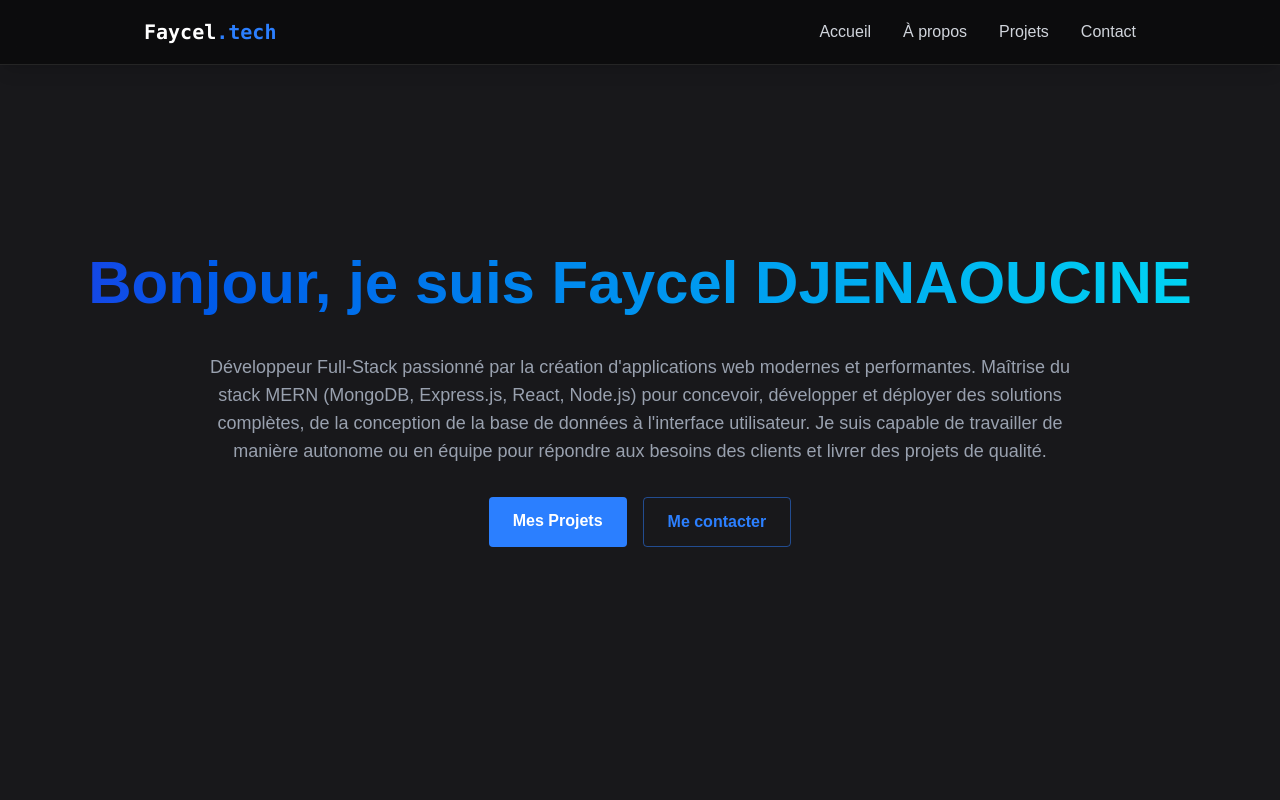
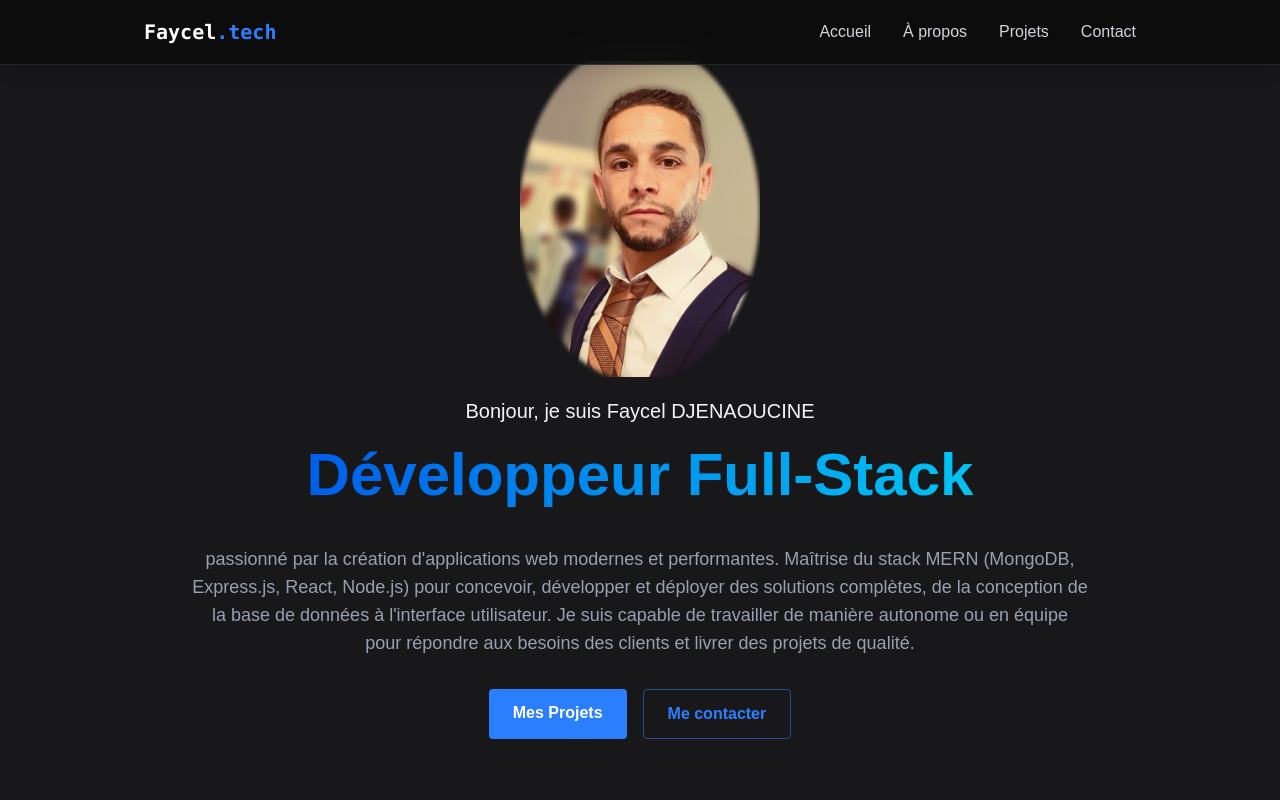
Before and after one commit to meepoorkeepo/portfulio, a React (Vite) app: page / in a window 1280 px wide. Shown: the top 800 px of the page. Built offline with nearby package versions, Linux system fonts and the light colour scheme.

Commit message:
added a photo

```diff
--- a/src/components/sections/Contact.jsx
+++ b/src/components/sections/Contact.jsx
@@ -22,7 +22,7 @@ export const Contact = () => {
     id='contact'
     className='min-h-screen flex items-center justify-center py-20'>
         <RevealOnScroll>
-            <div className="px-4 w-150">
+            <div className="px-4 w-100 md:w-150 ">
                 <h2 className="text-5xl font-bold mb-8 bg-linear-to-r from-blue-500 to bg-cyan-400 bg-clip-text text-transparent text-center">Contactez-moi</h2>
                 <form className="space-y-6 " onSubmit={handleSubmit}>
 
--- a/src/components/sections/Home.jsx
+++ b/src/components/sections/Home.jsx
@@ -5,12 +5,16 @@ export default function Home() {
     <section id="home" className='min-h-screen flex items-center justify-center relative'>
       <RevealOnScroll>
         <div className='text-center z-10 px-4'>
+            <div className='flex justify-center'>
+                <img className='w-60 h-auto' src="/IMG20240727084926.png" alt="ma photo" />
+            </div>
+            <h2 className='text-xl py-5'>Bonjour, je suis Faycel DJENAOUCINE</h2>
             <h1 className='text-5xl md:text-6xl pb-4 font-bold mb-6 bg-linear-to-r from-blue-700 to-cyan-400 bg-clip-text text-transparent leading-right'>
-                Bonjour, je suis Faycel DJENAOUCINE
+                Développeur Full-Stack
             </h1>
 
             <p className='text-gray-400 text-lg mb-8 max-w-4xl mx-auto '>
-                Développeur Full-Stack passionné par la création d'applications web modernes et performantes. Maîtrise du stack MERN (MongoDB, Express.js, React, Node.js) pour concevoir, développer et déployer des solutions complètes, de la conception de la base de données à l'interface utilisateur. Je suis capable de travailler de manière autonome ou en équipe pour répondre aux besoins des clients et livrer des projets de qualité.
+                 passionné par la création d'applications web modernes et performantes. Maîtrise du stack MERN (MongoDB, Express.js, React, Node.js) pour concevoir, développer et déployer des solutions complètes, de la conception de la base de données à l'interface utilisateur. Je suis capable de travailler de manière autonome ou en équipe pour répondre aux besoins des clients et livrer des projets de qualité.
             </p>
             <div className='flex justify-center space-x-4'>
               <a
--- a/src/components/sections/Projects.jsx
+++ b/src/components/sections/Projects.jsx
@@ -19,7 +19,7 @@ export default function Projects() {
                 <div className='p-6 rounded-xl border border-white/10 hover:-translate-y-1 hover:border-blue-500/30 hover:shadow-[0_2px_8px_rgba(59,130,246,0.2)] transition-all'>
                     <h3 className='text-xl font-bold mb-2'>Todo list</h3>
                     <p className='text-gray-400 mb-4'>Une mini to-do list : note et coche tes tâches en un clin d'œil.</p>
-                    <div>
+                    <div className="overflow-auto">
                         {['react','node.js','express','mongodb'].map((tech,key)=>(
                             <span
                                 key={key}
```
Also changed, not shown: public/IMG20240727084926.png (added).
